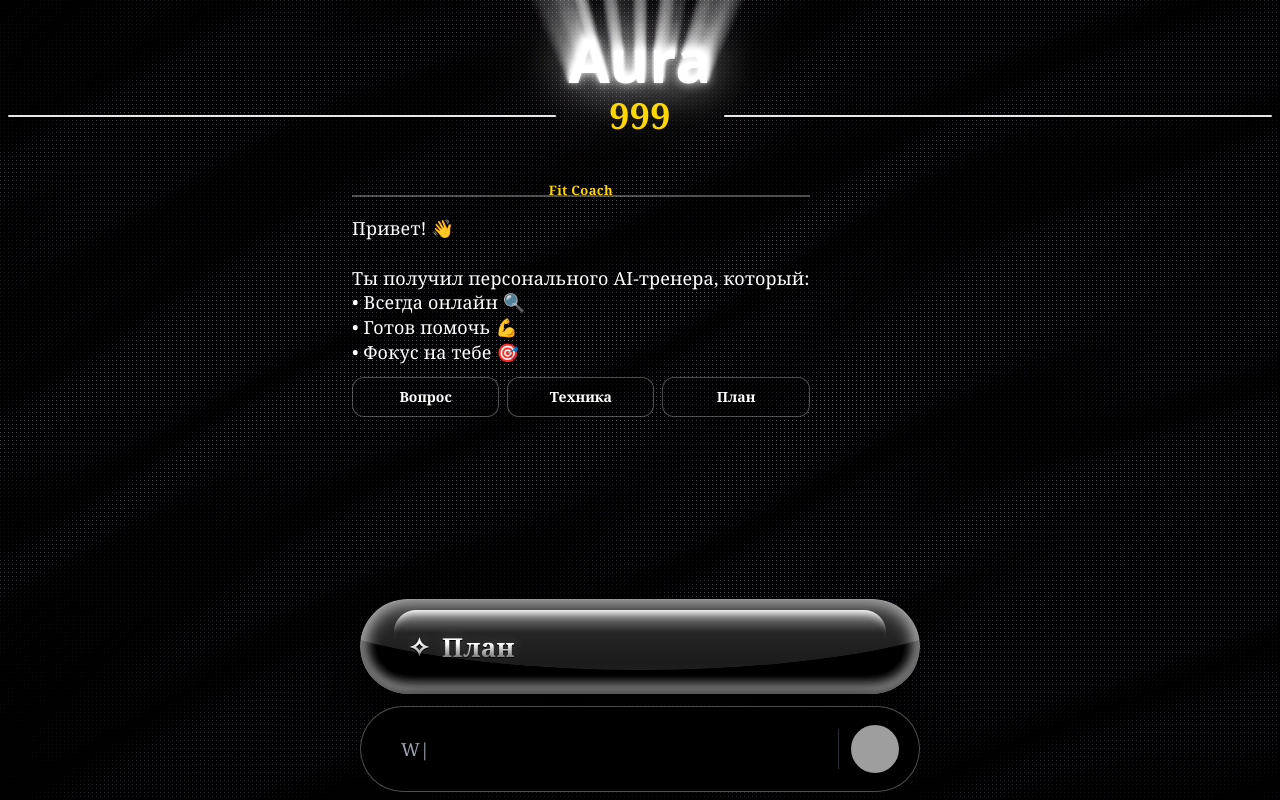
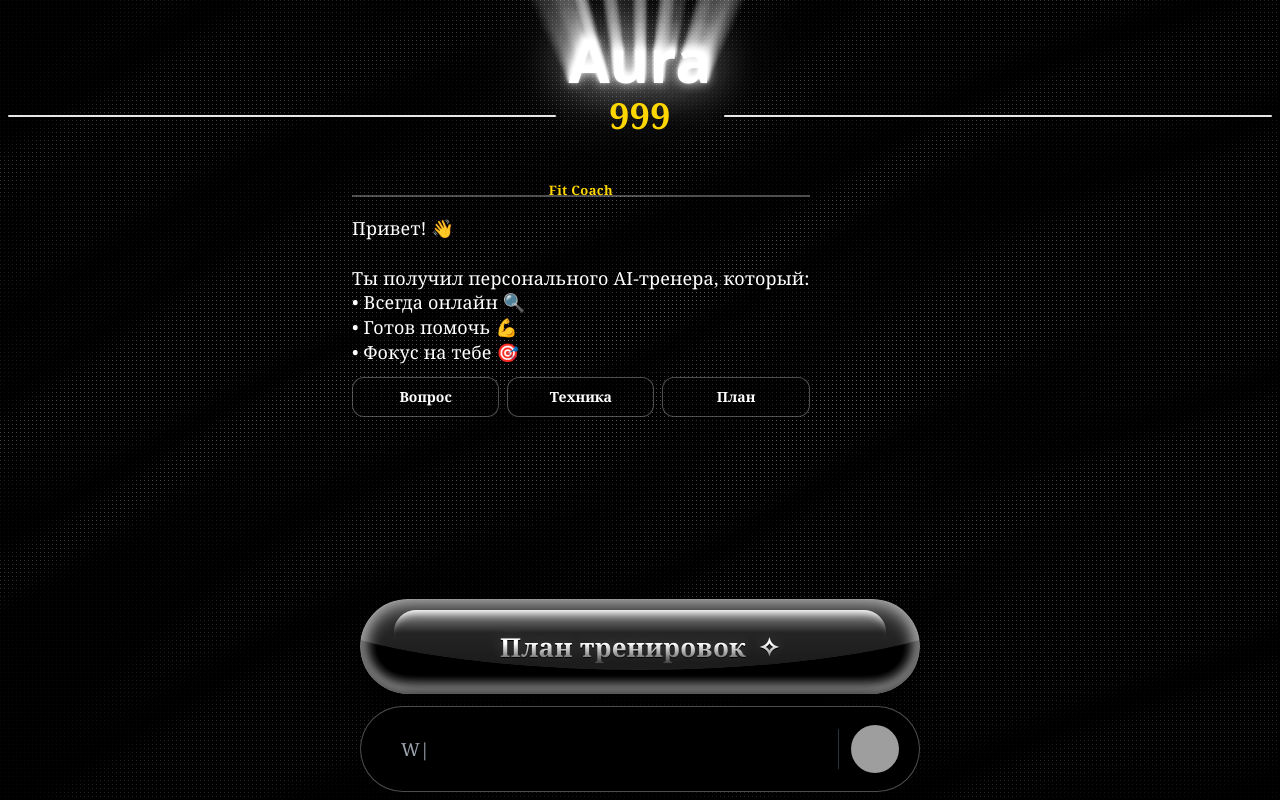
Before and after one commit to ruslan-nechaev/silver-octo-giggle, a React (Vite) app: page / in a window 1280 px wide. Built offline with nearby package versions, Linux system fonts and the light colour scheme; grey boxes are pictures that could not be loaded.

Commit message:
бновление UI: кнопка лан → 'лан тренировок', звезда в конце и центрирование текста

```diff
--- a/src/components/App.tsx
+++ b/src/components/App.tsx
@@ -236,7 +236,7 @@ export function App(): JSX.Element {
       {/* Нижняя панель: только управление и инпут (без дублей кнопок) */}
       <div className="absolute inset-x-0 bottom-2 z-40 flex flex-col items-center gap-3 px-3 transition-all duration-500 ease-out">
         <PearlButton
-          label="План"
+          label="План тренировок"
           onClick={() => {
             const hasPlan = Array.isArray(planTimeline) && planTimeline.length > 0;
             if (!hasPlan) {
--- a/src/components/ui/pearl-button.tsx
+++ b/src/components/ui/pearl-button.tsx
@@ -46,13 +46,15 @@ export const PearlButton: React.FC<PearlButtonProps> = ({
         @media (min-width: 768px) {
           .pearl-button .wrap { font-size: 26px; padding: 28px 48px; }
         }
-        .pearl-button .wrap p span:nth-child(2) { display: none; }
-        .pearl-button:hover .wrap p span:nth-child(1) { display: none; }
-        .pearl-button:hover .wrap p span:nth-child(2) { display: inline-block; }
+        .pearl-button .wrap p .star-hover { display: none; }
+        .pearl-button:hover .wrap p .star-default { display: none; }
+        .pearl-button:hover .wrap p .star-hover { display: inline-block; }
         .pearl-button .wrap p {
           display: flex;
           align-items: center;
+          justify-content: center;
           gap: 12px;
+          width: 100%;
           margin: 0;
           transition: all 0.2s ease;
           transform: translateY(2%);
@@ -113,9 +115,9 @@ export const PearlButton: React.FC<PearlButtonProps> = ({
       <button className={`pearl-button ${className}`} {...props}>
         <div className="wrap">
           <p>
-            <span>✧</span>
-            <span>✦</span>
-            {label}
+            <span className="label-text">{label}</span>
+            <span className="star-default">✧</span>
+            <span className="star-hover">✦</span>
           </p>
         </div>
       </button>
```
